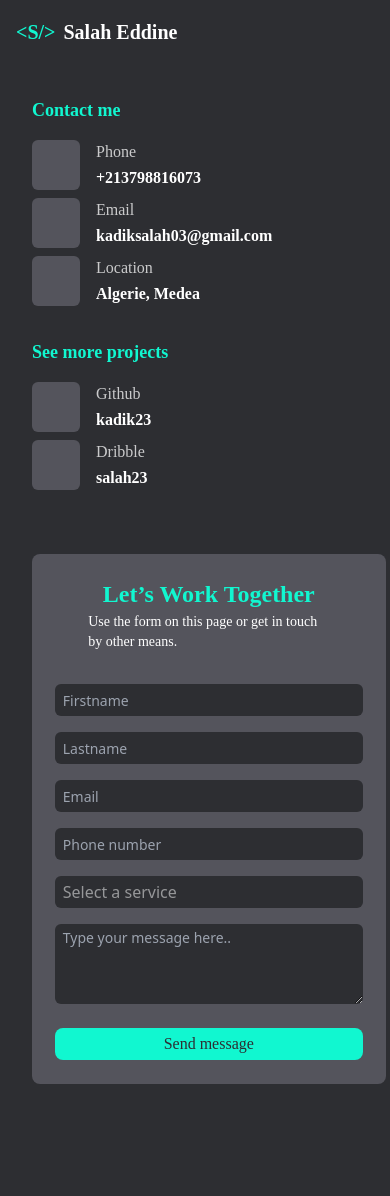
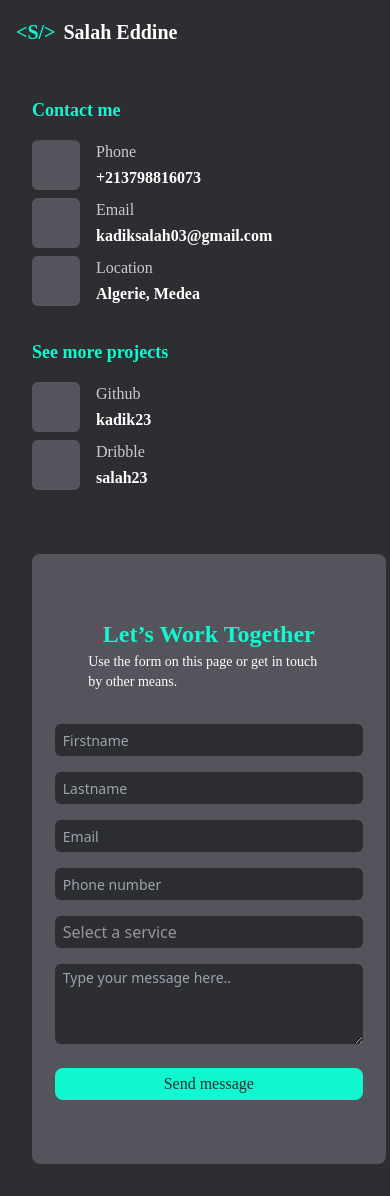
Before and after one commit to kadik23/portfolio, a Next.js app: page /contact in a window 390 px wide. Before the commit the page ends 1116 px from the top, so only its background shows below. Built offline with nearby package versions, Linux system fonts and the light colour scheme; some icons are missing.

Commit message:
put eslint rules

```diff
--- a/src/app/contact/page.tsx
+++ b/src/app/contact/page.tsx
@@ -94,9 +94,9 @@ export default function contactpage() {
                 </div>
             </div>
             <motion.div
-                                initial={{ opacity: 0, y: 30 }}
-                                animate={{ opacity: 1, y: 0 }}
-                                transition={{ duration: 0.75, delay: 0.2 }} className="order-2 lg:order-1 bg-light-gray px-4 py-6 rounded-lg flex flex-col items-center lg:items-start justify-center">
+                    initial={{ opacity: 0, y: 30 }}
+                    animate={{ opacity: 1, y: 0 }}
+                    transition={{ duration: 0.75, delay: 0.2 }} className="order-2 lg:order-1 bg-light-gray px-4 py-16 lg:py-6 rounded-lg flex flex-col items-center lg:items-start justify-center">
                 <div className="flex flex-col items-center lg:items-start gap-0.5 mb-8">
                     <div className="inika-bold text-green text-2xl">Let’s Work Together</div>
                     <div className="inika-regular text-sm w-3/4 lg:w-auto">Use the form on this page or get in touch by other means.</div>
@@ -107,15 +107,15 @@ export default function contactpage() {
                         <input type="text" className="placeholder:text-opacity-50 px-2 py-1 outline-none focus:ring-2 focus:ring-green/50 rounded-md bg-dark-gray placeholder:text-sm" placeholder="Lastname" />
                     </div>
                     <div className="flex flex-col lg:flex-row gap-4">
-                        <input type="text" className="placeholder:text-opacity-50 px-2 py-1 outline-none focus:ring-2 focus:ring-green/50 rounded-md bg-dark-gray placeholder:text-sm" placeholder="Email" />
-                        <input type="text" className="placeholder:text-opacity-50 px-2 py-1 outline-none focus:ring-2 focus:ring-green/50 rounded-md bg-dark-gray placeholder:text-sm" placeholder="Phone number" />
+                        <input type="email" className="placeholder:text-opacity-50 px-2 py-1 outline-none focus:ring-2 focus:ring-green/50 rounded-md bg-dark-gray placeholder:text-sm" placeholder="Email" />
+                        <input type="phone" className="placeholder:text-opacity-50 px-2 py-1 outline-none focus:ring-2 focus:ring-green/50 rounded-md bg-dark-gray placeholder:text-sm" placeholder="Phone number" />
                     </div>
                     <div className="relative">
                         <motion.div
                             onClick={toggleMenu}
-                            className="flex items-center justify-between  cursor-pointer px-2 py-1 rounded-md bg-dark-gray "
+                            className={`flex items-center justify-between ${isOpen ? 'ring-2 ring-green/50' : '' } cursor-pointer px-2 py-1 rounded-md bg-dark-gray `}
                         >
-                            <span className="text-white/50">{serviceSelected}</span>
+                            <span className={`${serviceSelected == "Select a service" ? 'text-white/50' : '' }`}>{serviceSelected}</span>
                             <Icon icon="mdi:chevron-down" width="24" height="24" />
                         </motion.div>
                         {isOpen && (
```
Also changed, not shown: src/app/contact/Api/route.ts (added).
